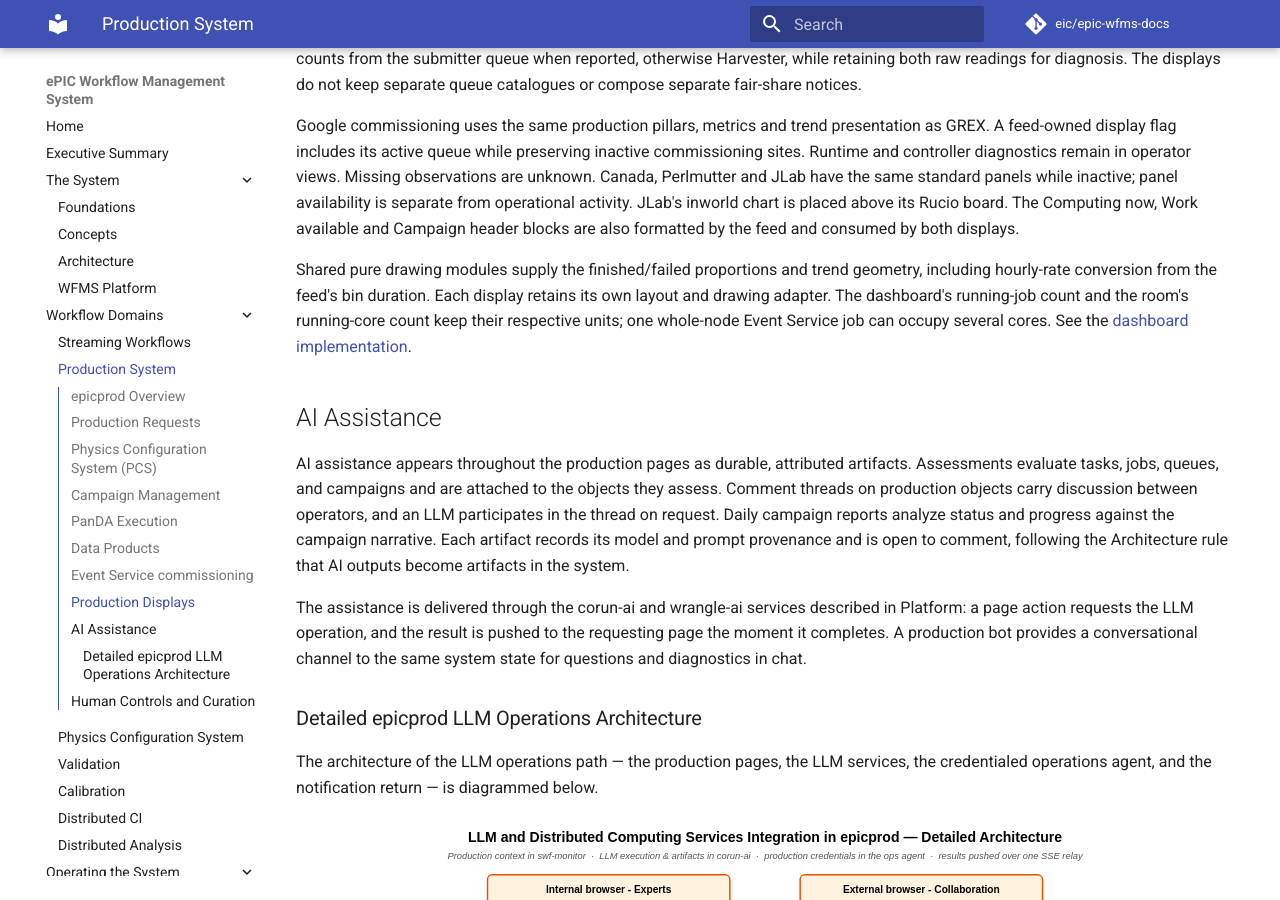
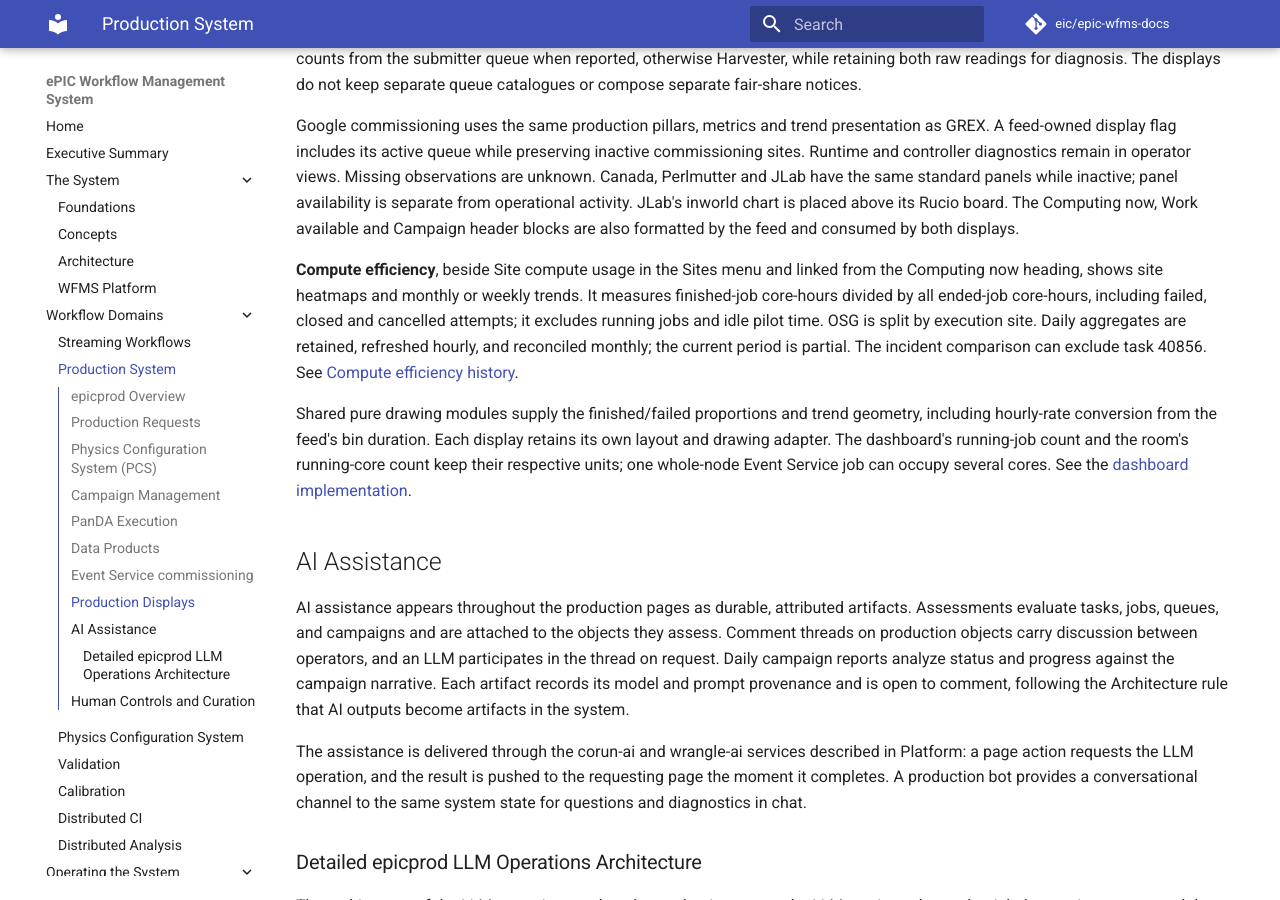
Before and after one commit to eic/epic-wfms-docs, an MkDocs documentation site: the page built from docs/production.md, in a window 1280 px wide and 900 px high, scrolled down 6446 px. Built offline with MkDocs 1.6.1 and Material for MkDocs 9.7.7, drawn with Linux system fonts in a browser that asks for light colours; comment, search, counter and statistics services are not loaded.

Commit message:
Document automated compute efficiency history
Co-authored-by: Codex <codex@openai.com>

```diff
--- a/docs/production.md
+++ b/docs/production.md
@@ -234,6 +234,15 @@ chart is placed above its Rucio board.
 The Computing now, Work available and Campaign header blocks are also
 formatted by the feed and consumed by both displays.
 
+**Compute efficiency**, beside Site compute usage in the Sites menu and linked
+from the Computing now heading, shows site heatmaps and monthly or weekly
+trends. It measures finished-job core-hours divided by all ended-job core-hours,
+including failed, closed and cancelled attempts; it excludes running jobs and
+idle pilot time. OSG is split by execution site. Daily aggregates are retained,
+refreshed hourly, and reconciled monthly; the current period is partial.
+The incident comparison can exclude task 40856. See
+[Compute efficiency history](https://github.com/BNLNPPS/swf-monitor/blob/infra/baseline-v46/docs/COMPUTE_EFFICIENCY.md).
+
 Shared pure drawing modules supply the finished/failed proportions and
 trend geometry, including hourly-rate conversion from the feed's bin
 duration. Each display retains its own layout and drawing adapter. The
```
